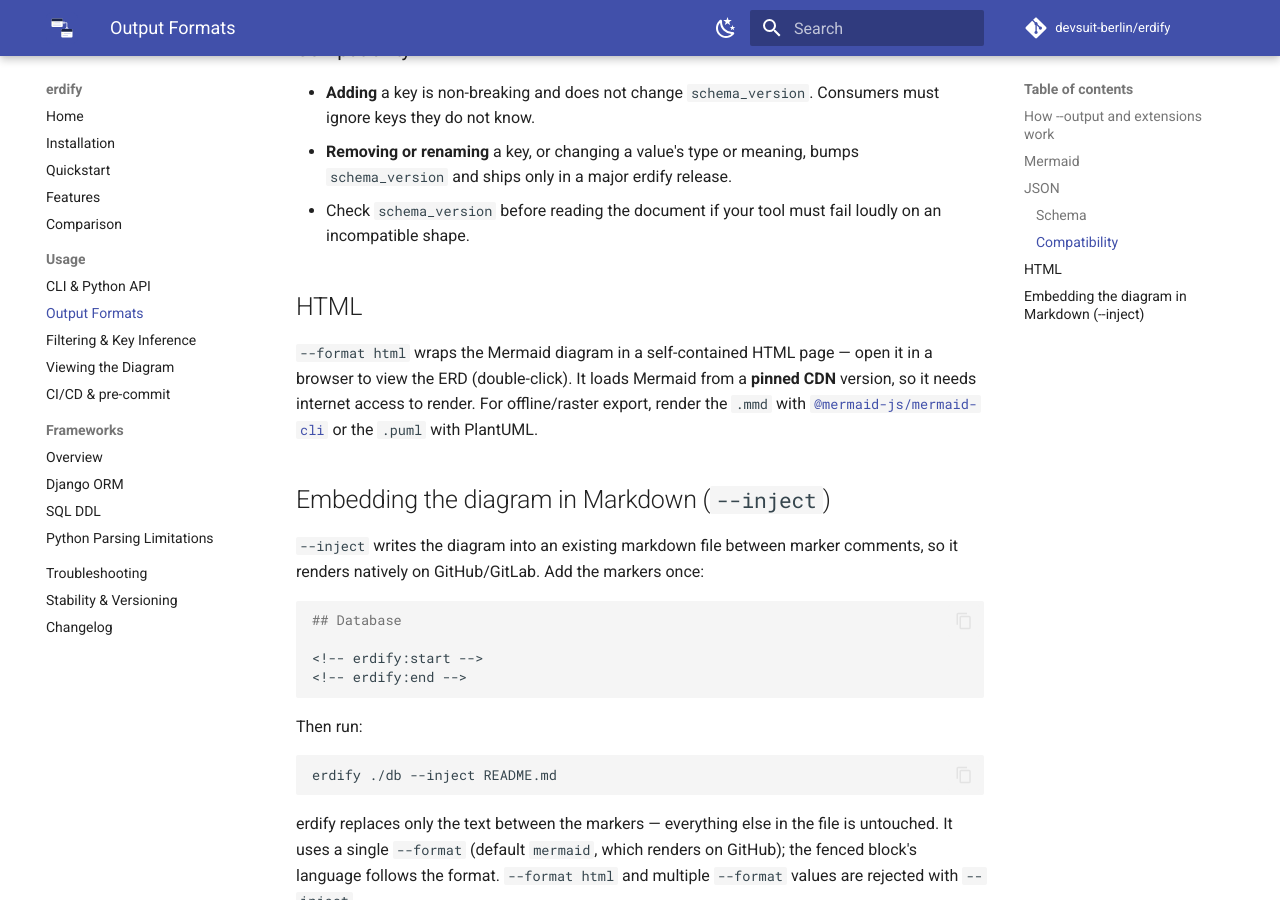
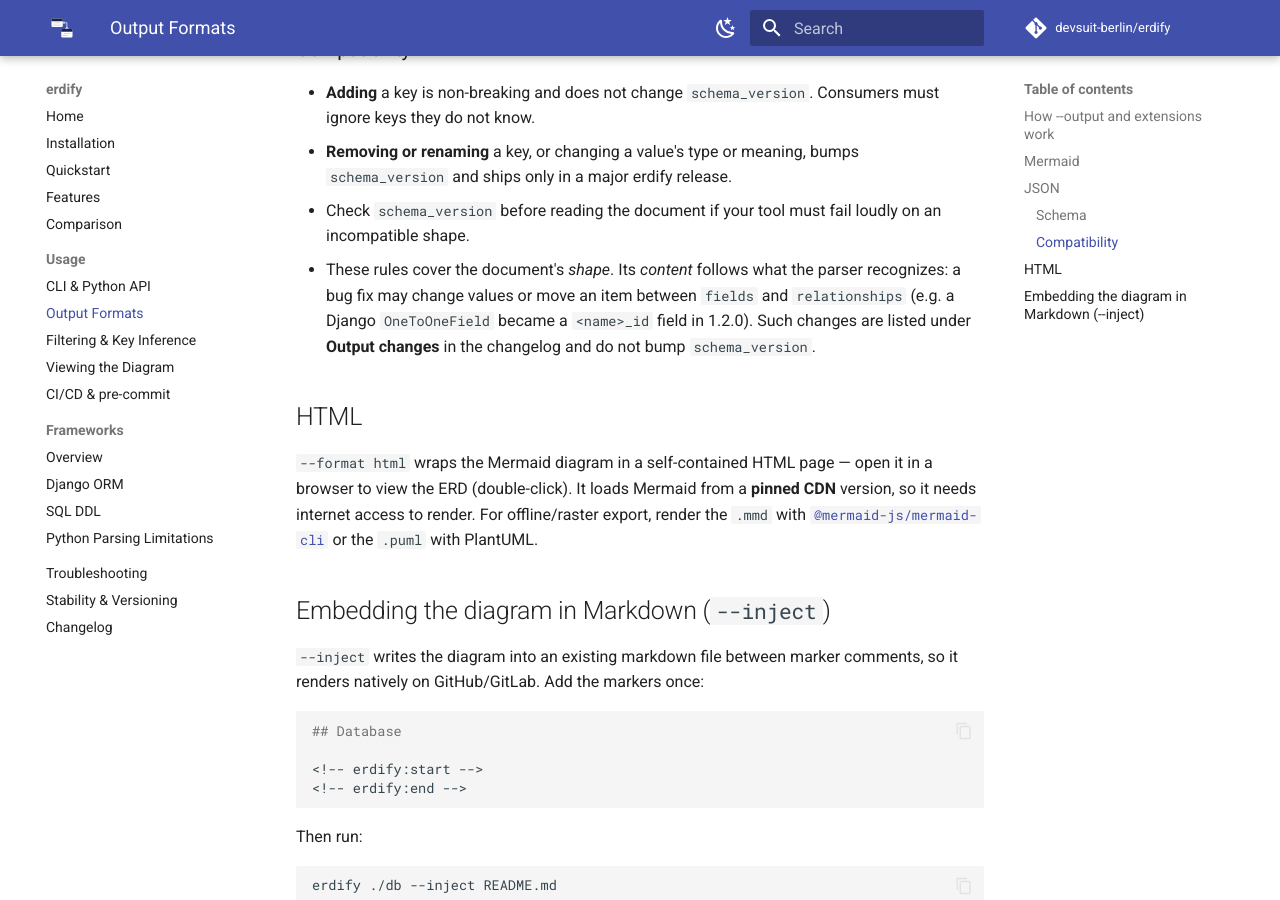
Before and after one commit to devsuit-berlin/erdify, an MkDocs documentation site: the page built from docs/usage/output-formats.md, in a window 1280 px wide and 900 px high, scrolled down 4374 px. Built offline with MkDocs 1.6.1 and Material for MkDocs 9.7.7, drawn with Linux system fonts in a browser that asks for light colours; comment, search, counter and statistics services are not loaded.

Commit message:
docs: state that JSON compatibility covers the shape, not parser content
A bug fix may change values or move an item between fields and
relationships (e.g. Django OneToOneField in 1.2.0) without a
schema_version bump; such changes are listed under Output changes.

```diff
--- a/docs/usage/output-formats.md
+++ b/docs/usage/output-formats.md
@@ -188,6 +188,11 @@ Enum:
   `schema_version` and ships only in a major erdify release.
 - Check `schema_version` before reading the document if your tool must fail
   loudly on an incompatible shape.
+- These rules cover the document's *shape*. Its *content* follows what the
+  parser recognizes: a bug fix may change values or move an item between
+  `fields` and `relationships` (e.g. a Django `OneToOneField` became a
+  `<name>_id` field in 1.2.0). Such changes are listed under **Output changes**
+  in the changelog and do not bump `schema_version`.
 
 ## HTML
 
```
Also changed, not shown: CHANGELOG.md (+4 -1 lines), docs/stability.md (+1 -1 lines).
